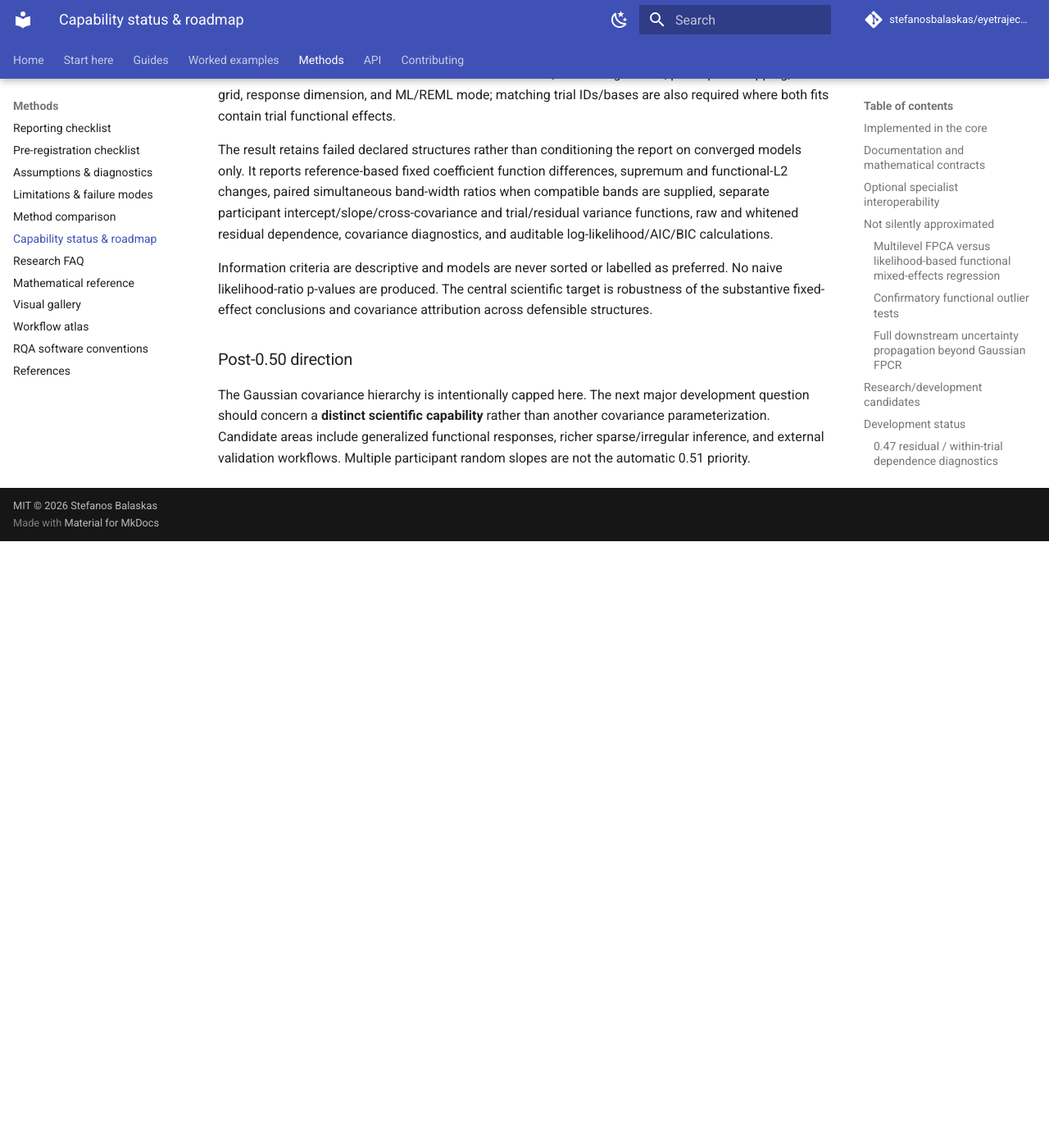
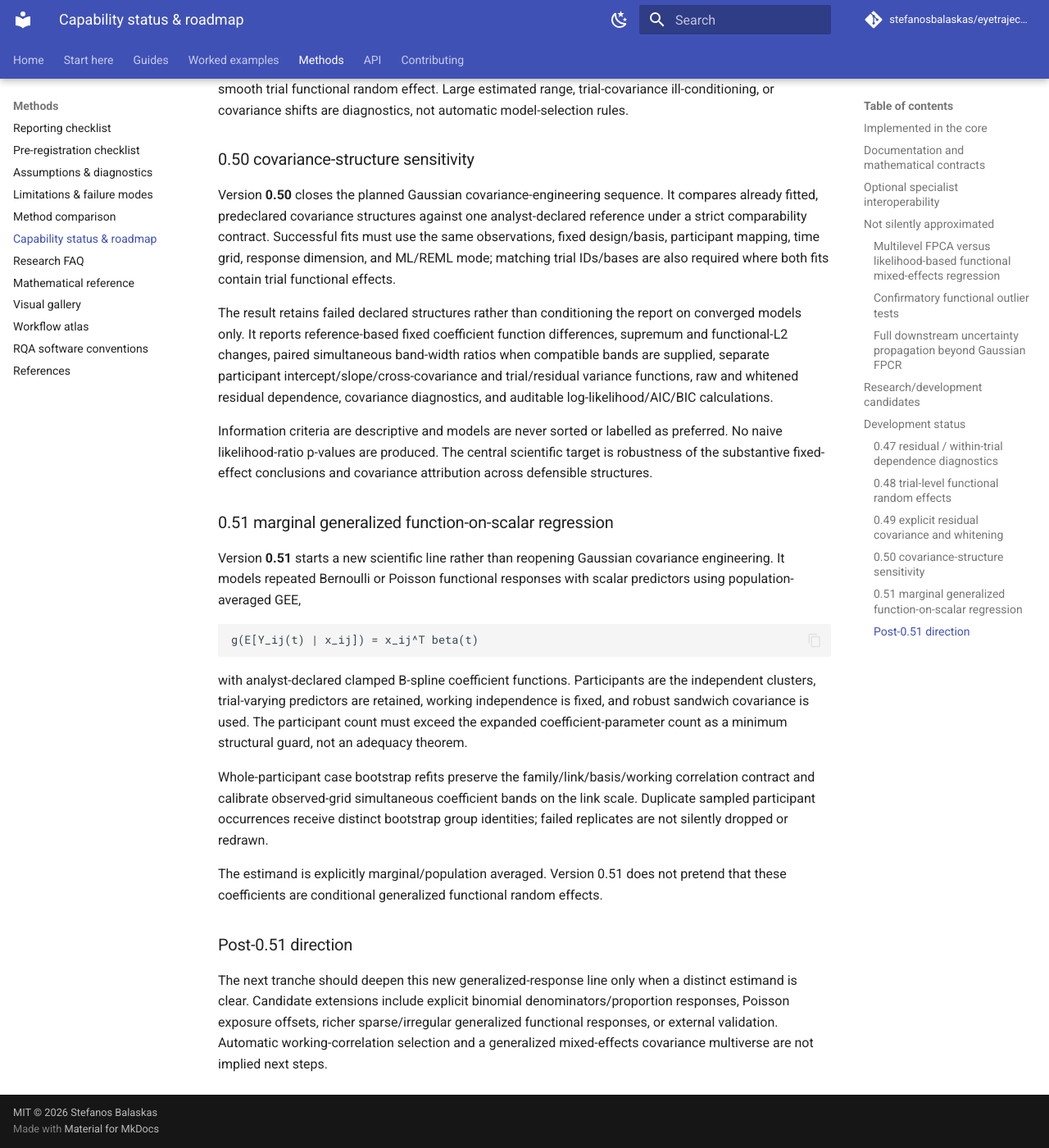
Before and after one commit to stefanosbalaskas/eyetrajectoriespy, an MkDocs documentation site: the page built from docs/methods/status-roadmap.md, in a window 1280 px wide and 1400 px high, scrolled down 10794 px. Shown: the whole window at 82% size. Built offline with MkDocs 1.6.1 and Material for MkDocs 9.7.7, drawn with Linux system fonts in a browser that asks for light colours; comment, search, counter and statistics services are not loaded; before the commit the page ends 11454 px from its top, so only the background shows below that; some of the changed text lies outside the part shown.

Commit message:
Advance roadmap to generalized functional responses

````diff
--- a/docs/methods/status-roadmap.md
+++ b/docs/methods/status-roadmap.md
@@ -14,6 +14,7 @@
 | Simultaneous functional mean band | implemented | `multiplier_functional_mean_band()` |
 | Function-on-scalar regression | implemented; observed-grid OLS with explicit design and HC1 standard errors | `fit_function_on_scalar_regression()` |
 | Function-on-scalar simultaneous coefficient bands | implemented; fixed-design wild bootstrap with coefficient/family scope | `function_on_scalar_simultaneous_bands()` |
+| Generalized function-on-scalar regression | implemented; Bernoulli/logit and Poisson/log marginal GEE with participant clusters, explicit B-spline coefficient functions, robust sandwich covariance, participant bootstrap simultaneous bands, and no automatic working-correlation selection | `fit_generalized_function_on_scalar_regression()` / `generalized_function_on_scalar_simultaneous_bands()` |
 | Functional mixed-effects regression | implemented; one Gaussian response dimension, B-spline fixed effects, participant functional random intercept, optional one guarded participant random functional slope, joint MixedLM fit | `fit_functional_mixed_effects_regression()` |
 | Functional mixed-effects simultaneous coefficient bands | implemented; whole-participant case bootstrap, fixed-covariance GLS coefficient refits, coefficient/family observed-grid maxima | `bootstrap_functional_mixed_effects_coefficients()` / `functional_mixed_effects_simultaneous_bands()` |
 | Full-refit participant bootstrap | implemented; unique bootstrap group IDs for duplicate participant draws, complete MixedLM refit under fixed declared specification, retained variance-component distributions | `bootstrap_functional_mixed_effects_full_refit()` |
@@ -129,13 +130,13 @@
 
 `bootstrap_fpca_regression_uncertainty()` now refits the common-grid Gaussian FPCR pipeline under paired resampling and propagates basis/regression sampling variability into the reconstructed slope and fitted conditional means.
 
-Still not provided are full uncertainty procedures that jointly include target measurement error, latent-curve uncertainty, preprocessing uncertainty, data-driven component-selection uncertainty, sparse PACE score uncertainty, clustered/repeated-participant wild-bootstrap inference, coverage-optimal automatic wild-bootstrap truncation tuning, heteroscedastic future-outcome prediction, or non-Gaussian/binomial functional-regression inference.
+Still not provided are full uncertainty procedures that jointly include target measurement error, latent-curve uncertainty, preprocessing uncertainty, data-driven component-selection uncertainty, sparse PACE score uncertainty, coverage-optimal automatic wild-bootstrap truncation tuning, heteroscedastic future-outcome prediction, aggregated-binomial denominators, Poisson offsets, non-independence generalized working correlations, or generalized functional random effects. Version 0.51 adds marginal Bernoulli/Poisson function-on-scalar GEE with whole-participant bootstrap inference.
 
 ## Research/development candidates
 
 Future tranches may evaluate:
 
-- generalized/non-Gaussian functional responses after the 0.50 covariance sequence is closed;
+- richer generalized functional responses beyond the guarded 0.51 Bernoulli/Poisson marginal GEE contract;
 - richer sparse/irregular functional inference and external validation workflows;
 - richer multilevel functional mixed-effects backends only where they answer a distinct scientific need rather than adding another covariance knob;
 - explicit system-identification models for gaze dynamics;
@@ -147,7 +148,7 @@
 
 ## Development status
 
-The current development line is **0.50.0.dev0**. The package remains pre-release while scientific contracts, optional-backend validation, documentation, and cross-platform qualification continue to mature.
+The current development line is **0.51.0.dev0**. The package remains pre-release while scientific contracts, optional-backend validation, documentation, and cross-platform qualification continue to mature.
 
 
 ### 0.47 residual / within-trial dependence diagnostics
@@ -232,11 +233,37 @@
 scientific target is robustness of the substantive fixed-effect conclusions
 and covariance attribution across defensible structures.
 
-### Post-0.50 direction
+### 0.51 marginal generalized function-on-scalar regression
 
-The Gaussian covariance hierarchy is intentionally capped here. The next major
-development question should concern a **distinct scientific capability** rather
-than another covariance parameterization. Candidate areas include generalized
-functional responses, richer sparse/irregular inference, and external
-validation workflows. Multiple participant random slopes are not the automatic
-0.51 priority.
+Version **0.51** starts a new scientific line rather than reopening Gaussian
+covariance engineering. It models repeated Bernoulli or Poisson functional
+responses with scalar predictors using population-averaged GEE,
+
+```text
+g(E[Y_ij(t) | x_ij]) = x_ij^T beta(t)
+```
+
+with analyst-declared clamped B-spline coefficient functions. Participants are
+the independent clusters, trial-varying predictors are retained, working
+independence is fixed, and robust sandwich covariance is used. The participant
+count must exceed the expanded coefficient-parameter count as a minimum
+structural guard, not an adequacy theorem.
+
+Whole-participant case bootstrap refits preserve the family/link/basis/working
+correlation contract and calibrate observed-grid simultaneous coefficient bands
+on the link scale. Duplicate sampled participant occurrences receive distinct
+bootstrap group identities; failed replicates are not silently dropped or
+redrawn.
+
+The estimand is explicitly marginal/population averaged. Version 0.51 does not
+pretend that these coefficients are conditional generalized functional random
+effects.
+
+### Post-0.51 direction
+
+The next tranche should deepen this new generalized-response line only when a
+distinct estimand is clear. Candidate extensions include explicit binomial
+denominators/proportion responses, Poisson exposure offsets, richer
+sparse/irregular generalized functional responses, or external validation.
+Automatic working-correlation selection and a generalized mixed-effects
+covariance multiverse are not implied next steps.
````
